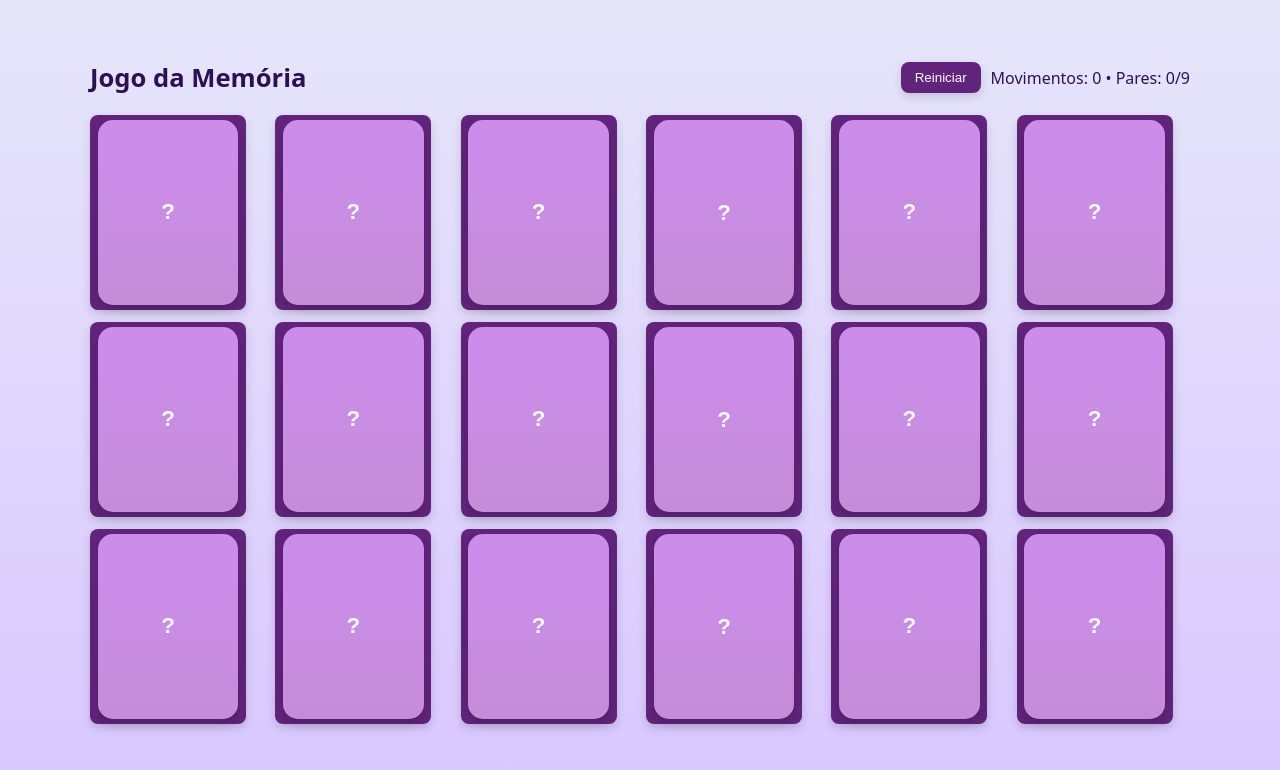
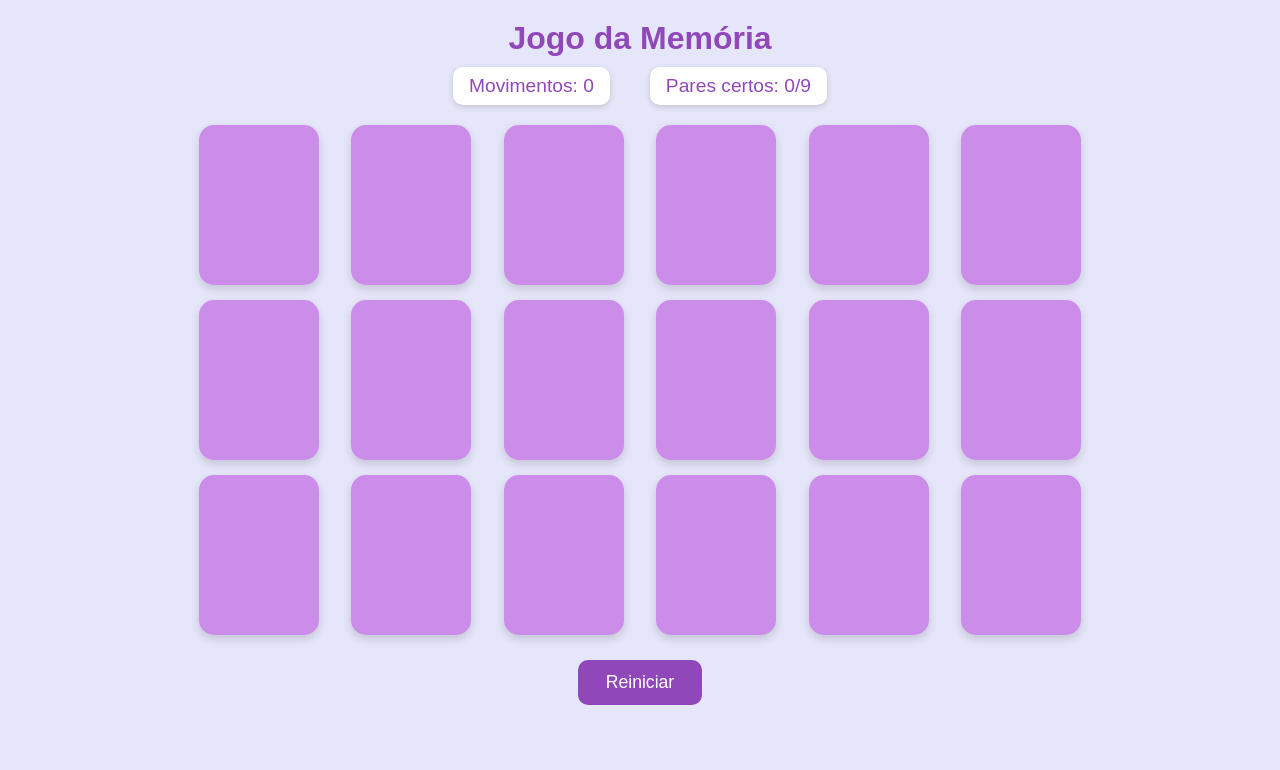
Before and after one commit to Vavagamer8796/jogoMemoria, a plain HTML site: page index.html in a window 1280 px wide. Drawn offline with Linux system fonts and the light colour scheme.

Commit message:
commit4-tudo

```diff
--- a/index.html
+++ b/index.html
@@ -1,29 +1,22 @@
 <!DOCTYPE html>
 <html lang="pt-BR">
 <head>
-  <meta charset="UTF-8" />
-  <meta name="viewport" content="width=device-width, initial-scale=1.0" />
-  <title>Jogo da Memória Mudas da Estufa</title>
-  <link rel="stylesheet" href="style.css" />
+  <meta charset="UTF-8">
+  <meta name="viewport" content="width=device-width, initial-scale=1.0">
+  <title>Jogo da Memória Lilás</title>
+  <link rel="stylesheet" href="style.css">
 </head>
 <body>
-  <main class="app">
-    <header class="header">
-      <h1>Jogo da Memória</h1>
-      <div class="controls">
-        <button id="restart">Reiniciar</button>
-        <div class="stats">
-          Movimentos: <span id="moves">0</span> • Pares: <span id="pairs">0</span>/9
-        </div>
-      </div>
-    </header>
+  <h1>Jogo da Memória</h1>
 
-    <section class="board" id="board">
-      <!-- As cartas serão criadas via JavaScript -->
-    </section>
+  <div class="painel">
+    <p>Movimentos: <span id="movimentos">0</span></p>
+    <p>Pares certos: <span id="pares">0</span>/9</p>
+  </div>
 
-    <footer class="footer"></footer>
-  </main>
+  <div class="tabuleiro" id="tabuleiro"></div>
+
+  <button onclick="reiniciar()">Reiniciar</button>
 
   <script src="script.js"></script>
 </body>
--- a/script.js
+++ b/script.js
@@ -1,124 +1,94 @@
-// script.js — Jogo da Memória (18 cartas / 9 pares)
+const emojis = ["🌸", "💜", "🌷", "🦋", "⭐", "🌼", "🍇", "🌻", "🎀"];
+let cartas = [...emojis, ...emojis];
+let primeira = null;
+let segunda = null;
+let bloqueio = false;
 
-const board = document.getElementById('board');
-const movesEl = document.getElementById('moves');
-const pairsEl = document.getElementById('pairs');
-const restartBtn = document.getElementById('restart');
+// Contadores
+let movimentos = 0;
+let paresCertos = 0;
 
-const TOTAL_PAIRS = 9;
-let symbols = [];
-let firstCard = null;
-let secondCard = null;
-let lockBoard = false;
-let moves = 0;
-let matchedPairs = 0;
-
-// Gera 9 símbolos únicos (usando emojis)
-function generateSymbols() {
-  const base = ['🍇','🍉','🍊','🍓','🍒','🥝','🍍','🥥','🍋'];
-  return base.slice(0, TOTAL_PAIRS);
+// Atualiza painel
+function atualizarPainel() {
+  document.getElementById("movimentos").textContent = movimentos;
+  document.getElementById("pares").textContent = paresCertos;
 }
 
-// Embaralha o array
-function shuffle(array) {
-  for (let i = array.length - 1; i > 0; i--) {
-    const j = Math.floor(Math.random() * (i + 1));
-    [array[i], array[j]] = [array[j], array[i]];
-  }
-  return array;
+function embaralhar(array) {
+  return array.sort(() => Math.random() - 0.5);
 }
 
-// Cria o tabuleiro com as 18 cartas
-function createBoard() {
-  board.innerHTML = '';
-  symbols = generateSymbols();
-  const deck = shuffle([...symbols, ...symbols]); // duplica e embaralha
-
-  deck.forEach(sym => {
-    const card = document.createElement('button');
-    card.className = 'card';
-    card.dataset.symbol = sym;
-    card.innerHTML = `
-      <div class="card-inner">
-        <div class="card-face card-back">?</div>
-        <div class="card-face card-front">${sym}</div>
-      </div>
+function criarTabuleiro() {
+  const tabuleiro = document.getElementById("tabuleiro");
+  tabuleiro.innerHTML = "";
+  embaralhar(cartas).forEach(emoji => {
+    const carta = document.createElement("div");
+    carta.classList.add("carta");
+    carta.innerHTML = `
+      <div class="face verso"></div>
+      <div class="face frente">${emoji}</div>
     `;
-    card.addEventListener('click', onCardClick);
-    board.appendChild(card);
+    carta.addEventListener("click", () => virarCarta(carta, emoji));
+    tabuleiro.appendChild(carta);
   });
-
-  // reseta variáveis
-  moves = 0;
-  matchedPairs = 0;
-  firstCard = null;
-  secondCard = null;
-  lockBoard = false;
-  updateStats();
 }
 
-// Lógica ao clicar em uma carta
-function onCardClick(e) {
-  const card = e.currentTarget;
-  if (lockBoard) return;
-  if (card === firstCard) return;
-  if (card.classList.contains('matched')) return;
+function virarCarta(carta, emoji) {
+  if (bloqueio || carta.classList.contains("virada")) return;
 
-  card.classList.add('flipped');
+  carta.classList.add("virada");
 
-  if (!firstCard) {
-    firstCard = card;
-    return;
+  if (!primeira) {
+    primeira = { carta, emoji };
+  } else {
+    segunda = { carta, emoji };
+    movimentos++;
+    atualizarPainel();
+    verificarPar();
   }
-
-  secondCard = card;
-  moves++;
-  updateStats();
-
-  checkForMatch();
 }
 
-// Verifica se formou um par
-function checkForMatch() {
-  const isMatch = firstCard.dataset.symbol === secondCard.dataset.symbol;
+function verificarPar() {
+  if (!primeira || !segunda) return;
 
-  if (isMatch) {
-    firstCard.classList.add('matched');
-    secondCard.classList.add('matched');
-    matchedPairs++;
+  bloqueio = true;
 
-    resetTurn();
-
-    if (matchedPairs === TOTAL_PAIRS) {
-      setTimeout(() => {
-        alert(`🎉 Parabéns! Você encontrou todos os pares em ${moves} movimentos.`);
-      }, 300);
-    }
+  if (primeira.emoji === segunda.emoji) {
+    paresCertos++;
+    atualizarPainel();
+    primeira = null;
+    segunda = null;
+    bloqueio = false;
+    verificarVitoria();
   } else {
-    lockBoard = true;
     setTimeout(() => {
-      firstCard.classList.remove('flipped');
-      secondCard.classList.remove('flipped');
-      resetTurn();
+      primeira.carta.classList.remove("virada");
+      segunda.carta.classList.remove("virada");
+      primeira = null;
+      segunda = null;
+      bloqueio = false;
     }, 800);
   }
 }
 
-// Reseta a jogada
-function resetTurn() {
-  [firstCard, secondCard] = [null, null];
-  lockBoard = false;
-  updateStats();
+function verificarVitoria() {
+  if (paresCertos === emojis.length) {
+    setTimeout(() => {
+      alert(`🎉 Parabéns! Você venceu com ${movimentos} movimentos!`);
+    }, 300);
+  }
 }
 
-// Atualiza o placar
-function updateStats() {
-  movesEl.textContent = moves;
-  pairsEl.textContent = matchedPairs;
+function reiniciar() {
+  primeira = null;
+  segunda = null;
+  bloqueio = false;
+  movimentos = 0;
+  paresCertos = 0;
+  atualizarPainel();
+  cartas = [...emojis, ...emojis];
+  criarTabuleiro();
 }
 
-// Reiniciar o jogo
-restartBtn.addEventListener('click', createBoard);
-
-// Inicia o jogo ao carregar
-createBoard();
+criarTabuleiro();
+atualizarPainel();
--- a/style.css
+++ b/style.css
@@ -1,148 +1,138 @@
 :root {
-  --bg: #E6E6FA; /* fundo lilás suave */
+  --bg: #E6E6FA;
   --card-back: #cc8cea;
-  --accent: #61237b;
   --card-front: #ffffff;
+  --accent: #9047b9;
   --shadow: rgba(0, 0, 0, 0.15);
 }
 
 * {
   box-sizing: border-box;
-}
-
-html, body {
-  height: 100%;
+  margin: 0;
+  padding: 0;
+  font-family: "Poppins", sans-serif;
 }
 
 body {
-  margin: 0;
-  font-family: system-ui, -apple-system, "Segoe UI", Roboto, Arial;
-  background: linear-gradient(180deg, var(--bg), #d9c7ff);
+  background-color: var(--bg);
   display: flex;
+  flex-direction: column;
   align-items: center;
-  justify-content: center;
+  justify-content: flex-start;
+  min-height: 100vh;
   padding: 20px;
-  color: #2c1052;
 }
 
-.app {
-  width: 100%;
-  max-width: 1100px;
+h1 {
+  color: var(--accent);
+  margin-bottom: 10px;
+  text-align: center;
 }
 
-.header {
+/* Painel de pontuação */
+.painel {
   display: flex;
-  align-items: center;
-  justify-content: space-between;
+  justify-content: center;
+  gap: 40px;
+  font-size: 1.2rem;
+  color: var(--accent);
   margin-bottom: 20px;
-  flex-wrap: wrap;
-  gap: 10px;
 }
 
-.header h1 {
-  margin: 0;
-  font-size: 1.6rem;
+.painel p {
+  background: #fff;
+  padding: 8px 16px;
+  border-radius: 10px;
+  box-shadow: 0 2px 6px var(--shadow);
 }
 
-.controls {
-  display: flex;
-  align-items: center;
-  gap: 10px;
+/* === GRADE DE 3 LINHAS === */
+.tabuleiro {
+  display: grid;
+  grid-template-columns: repeat(6, 1fr);
+  gap: 15px;
+  max-width: 900px;
+  width: 100%;
+  justify-items: center;
 }
 
-button {
-  background: var(--accent);
-  color: #fff;
-  border: none;
-  padding: 8px 14px;
-  border-radius: 8px;
+.carta {
+  position: relative;
+  width: 120px;
+  height: 160px;
   cursor: pointer;
-  box-shadow: 0 4px 10px var(--shadow);
-  transition: transform 0.1s ease;
+  transform-style: preserve-3d;
+  transition: transform 0.5s;
 }
 
-button:active {
-  transform: scale(0.97);
-}
-
-.board {
-  display: grid;
-  gap: 12px;
-  grid-template-columns: repeat(auto-fit, minmax(60px, 1fr));
-}
-
-/* Cartas */
-.card {
-  position: relative;
-  perspective: 1000px;
-  width: 90%;
-  aspect-ratio: 1 / 1.25;
-  display: grid;
-  place-items: center;
-  overflow: visible;
-}
-
-.card-inner {
-  width: 110%;
-  height: 103%;
-  transform-style: preserve-3d;
-  transition: transform 0.4s ease;
-  border-radius: 200px;
-  cursor: pointer;
-  transform: rotateY(0deg);
-}
-
-.card.flipped .card-inner {
+.carta.virada {
   transform: rotateY(180deg);
 }
 
-.card-face {
+.face {
   position: absolute;
-  inset: 0;
+  width: 100%;
+  height: 100%;
   border-radius: 15px;
   backface-visibility: hidden;
   display: flex;
   align-items: center;
   justify-content: center;
-  font-size: 1.4rem;
-  font-weight: bold;
-  box-shadow: 0 5px 10px var(--shadow);
+  box-shadow: 0 4px 10px var(--shadow);
+  font-size: 2.5rem;
 }
 
-.card-back {
-  background: linear-gradient(180deg, #cc8cea 20%, #c48dd8);
-
-  color: white;
+.frente {
+  background-color: var(--card-front);
+  transform: rotateY(180deg);
 }
 
-.card-front {
-  background: var(--card-front);
-  transform: rotateY(180deg);
-  color: var(--accent);
+.verso {
+  background-color: var(--card-back);
 }
 
-.matched .card-inner {
-  box-shadow: 0 0 0 3px rgba(94, 53, 177, 0.25) inset;
+button {
+  margin-top: 25px;
+  padding: 12px 28px;
+  border: none;
+  border-radius: 10px;
+  background-color: var(--accent);
+  color: white;
+  font-size: 1.1rem;
+  cursor: pointer;
+  transition: 0.3s;
 }
 
-.footer {
-  margin-top: 16px;
-  text-align: center;
-  color: #3b2b56;
+button:hover {
+  opacity: 0.9;
+  transform: scale(1.05);
 }
 
 /* Responsivo */
-@media (min-width: 900px) {
-  .board {
-    grid-template-columns: repeat(6, 1fr);
+@media (max-width: 900px) {
+  .tabuleiro {
+    grid-template-columns: repeat(4, 1fr);
+    max-width: 700px;
   }
 }
 
-@media (max-width: 480px) {
-  .header h1 {
-    font-size: 1.3rem;
+@media (max-width: 600px) {
+  .tabuleiro {
+    grid-template-columns: repeat(3, 1fr);
   }
-  button {
-    padding: 6px 10px;
+
+  .carta {
+    width: 100px;
+    height: 130px;
+  }
+
+  .face {
+    font-size: 2rem;
+  }
+
+  .painel {
+    flex-direction: column;
+    align-items: center;
+    gap: 10px;
   }
 }
```
